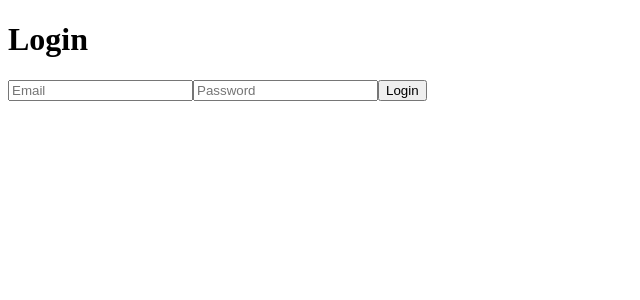
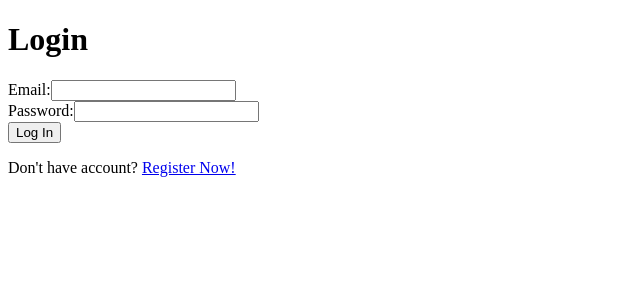
Before and after one commit to comnk/mapmyjourney, a Next.js app: page /auth/login in a window 1280 px wide. Shown: the top 300 px of the page, without its empty margins (0-640 px from the left). Built offline with nearby package versions, Linux system fonts and the light colour scheme.

Commit message:
basic form with no styling set up

```diff
--- a/package.json
+++ b/package.json
@@ -9,6 +9,8 @@
     "lint": "next lint"
   },
   "dependencies": {
+    "@next-auth/prisma-adapter": "^1.0.7",
+    "@prisma/client": "^6.1.0",
     "@tanstack/react-query": "^5.62.8",
     "axios": "^1.7.9",
     "bcrypt": "^5.1.1",
--- a/src/app/auth/login/page.tsx
+++ b/src/app/auth/login/page.tsx
@@ -1,53 +1,15 @@
 'use client';
 
-import { useState } from 'react';
+import AuthForm from "@/components/AuthForm";
 
 export default function login() {
-  const [email, setEmail] = useState('');
-  const [password, setPassword] = useState('');
-  const [error, setError] = useState('');
 
-  const handleSubmit = async (e: React.FormEvent) => {
-    e.preventDefault();
-
-    const res = await fetch('/api/auth', {
-      method: 'POST',
-      headers: {
-        'Content-Type': 'application/json',
-      },
-      body: JSON.stringify({ action: 'login', email, password }),
-    });
-
-    const data = await res.json();
-
-    if (data.error) {
-      setError(data.error);
-    } else {
-      window.location.href = '/itinerary';
-    }
-  };
 
   return (
     <div>
       <h1>Login</h1>
-      <form onSubmit={handleSubmit}>
-        <input
-          type="email"
-          value={email}
-          onChange={(e) => setEmail(e.target.value)}
-          placeholder="Email"
-          required
-        />
-        <input
-          type="password"
-          value={password}
-          onChange={(e) => setPassword(e.target.value)}
-          placeholder="Password"
-          required
-        />
-        <button type="submit">Login</button>
-      </form>
-      {error && <p>{error}</p>}
+      <AuthForm formType="login"/>
+      <p>Don't have account? <a href="/auth/register">Register Now!</a></p>
     </div>
   );
 }
--- a/src/app/layout.tsx
+++ b/src/app/layout.tsx
@@ -1,5 +1,5 @@
 // /app/layout.tsx
-import './styles/globals.css';  // Add any global styles here
+import './globals.css';  // Add any global styles here
 
 export const metadata = {
     title: 'Travel Planner',
--- a/src/components/AuthForm.tsx
+++ b/src/components/AuthForm.tsx
@@ -0,0 +1,31 @@
+import { useState } from "react";
+
+type AuthFormProps = {
+    formType: "login" | "signup";
+    onSubmit?: (data : { email: string; password: string; name?: string }) => Promise<void>;
+};
+
+export default function AuthForm({ formType, onSubmit }: AuthFormProps) {
+    const [email, setEmail] = useState('');
+    const [password, setPassword] = useState('');
+
+    return (
+        <div>
+            <form className="auth-form">
+                <div>
+                    <label>
+                        Email:
+                        <input type="email" required />
+                    </label>
+                </div>
+                <div>
+                    <label>
+                        Password:
+                        <input type="password" required />
+                    </label>
+                </div>
+                <button type="submit">{formType === 'login' ? 'Log In' : 'Sign Up' }</button>
+            </form>
+        </div>
+    );
+}
```
Also changed, not shown: src/app/auth/register/page.tsx (+13 -0 lines), src/app/auth/login.css (added), src/lib/mongodb.ts (added), 1 other file (tests, documents, lock files or other folders).
